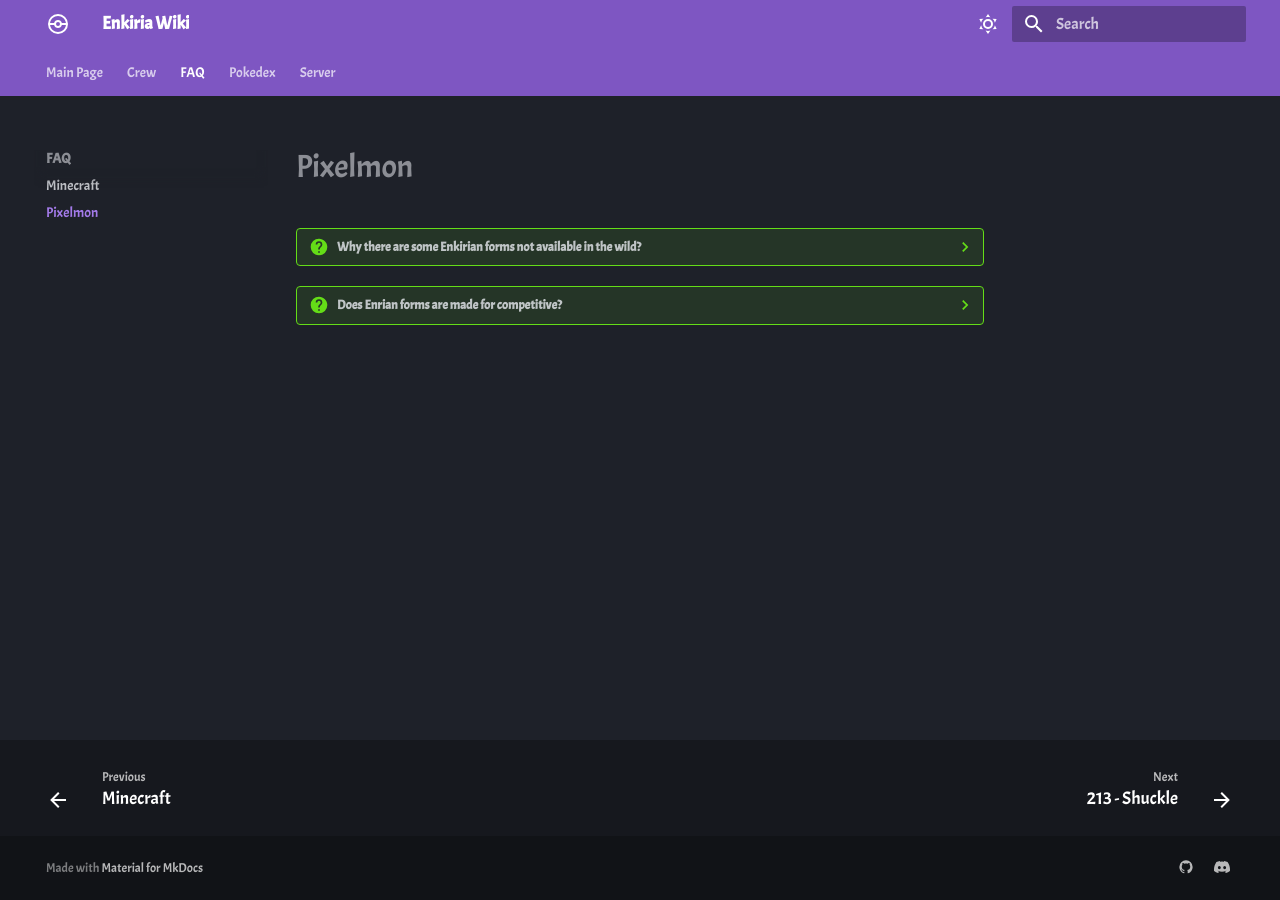
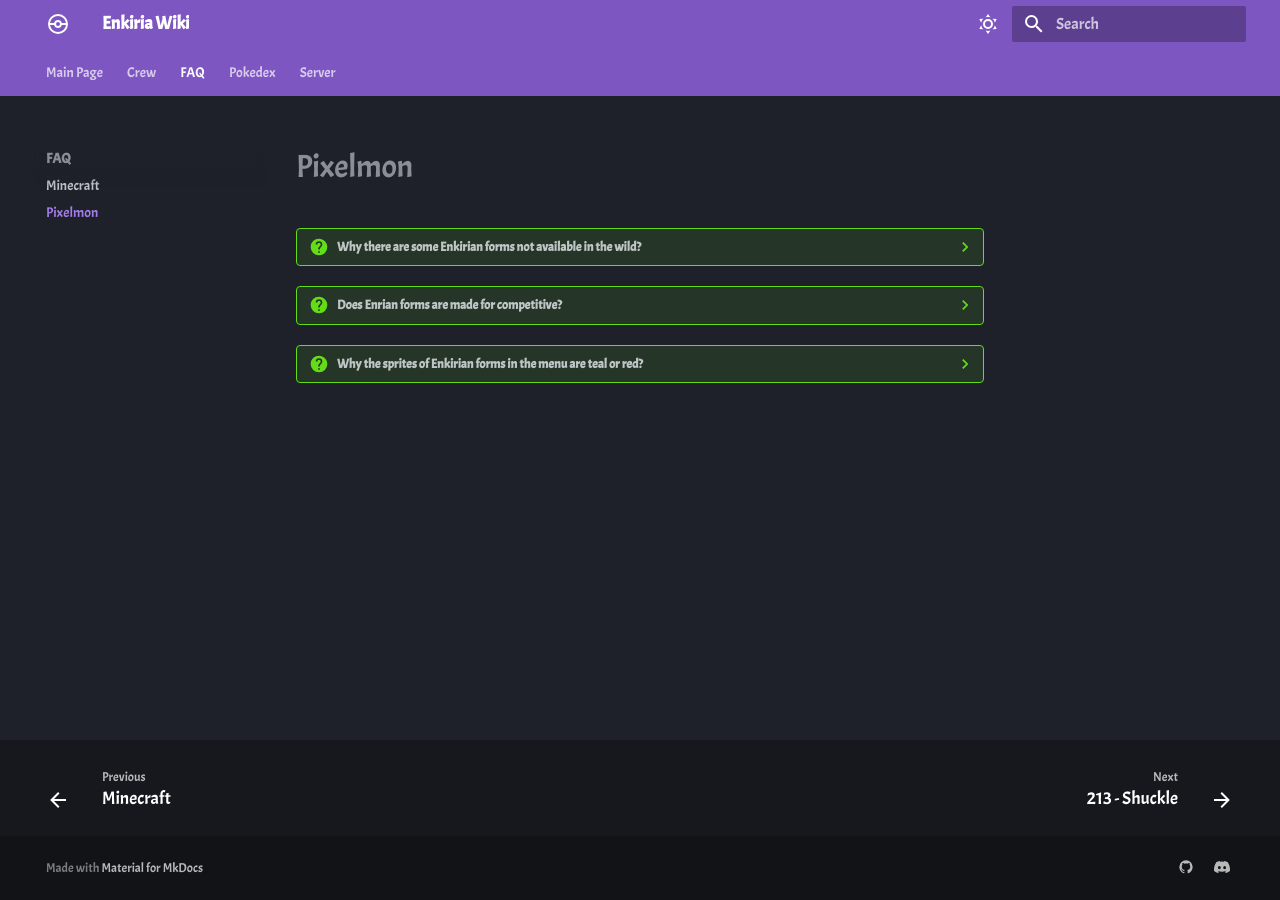
Before and after one commit to ZaMeR12/Enkiria-Wiki, an MkDocs documentation site: the page built from docs/FAQ/Pixelmon.md, in a window 1280 px wide. Built offline with MkDocs 1.6.1 and Material for MkDocs 9.7.7, drawn with Linux system fonts in a browser that asks for light colours; a script that is not in the unit is left out.

Commit message:
Adding question for enkirian forms sprites.

```diff
--- a/docs/FAQ/Pixelmon.md
+++ b/docs/FAQ/Pixelmon.md
@@ -8,3 +8,6 @@
 ??? question "Does Enrian forms are made for competitive?"
     We tried to make the best to be used in competitive battles without making these to much OP.
     We hope you will use them in your competitive team happily.
+
+??? question "Why the sprites of Enkirian forms in the menu are teal or red?"
+    We don't have money to pay designer/artist to recolor the sprites correctly. So we made the choice to colorize them to teal (normal palette) and red (shiny palette) to be easier to see if you have an Enkirian form in your team or PC.
```
